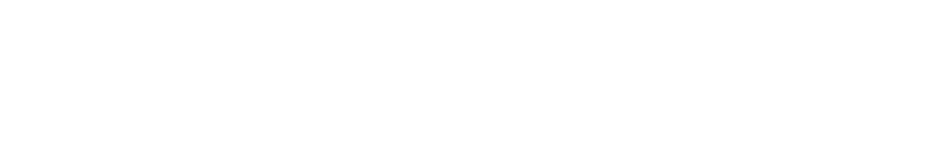
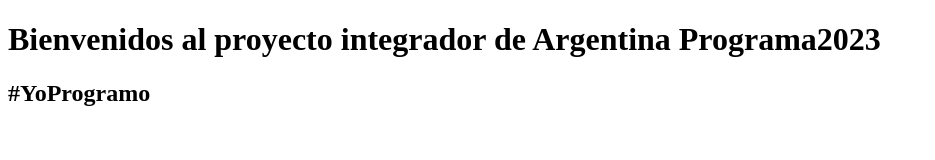
Before and after one commit to AGUIRREVDA/ProyectoIntegrador_AguirreVivina2023, a plain HTML site: page index.html in a window 1280 px wide. Shown: the whole page, without its empty margins (0-935 px from the left). Drawn offline with Linux system fonts and the light colour scheme.

Commit message:
Update index.html

```diff
--- a/index.html
+++ b/index.html
@@ -6,6 +6,7 @@
     <title>Document</title>
 </head>
 <body>
-
+    <h1>Bienvenidos al proyecto integrador de Argentina Programa2023</h1>
+    <h2>#YoProgramo</h2>
 </body>
 </html>
```
